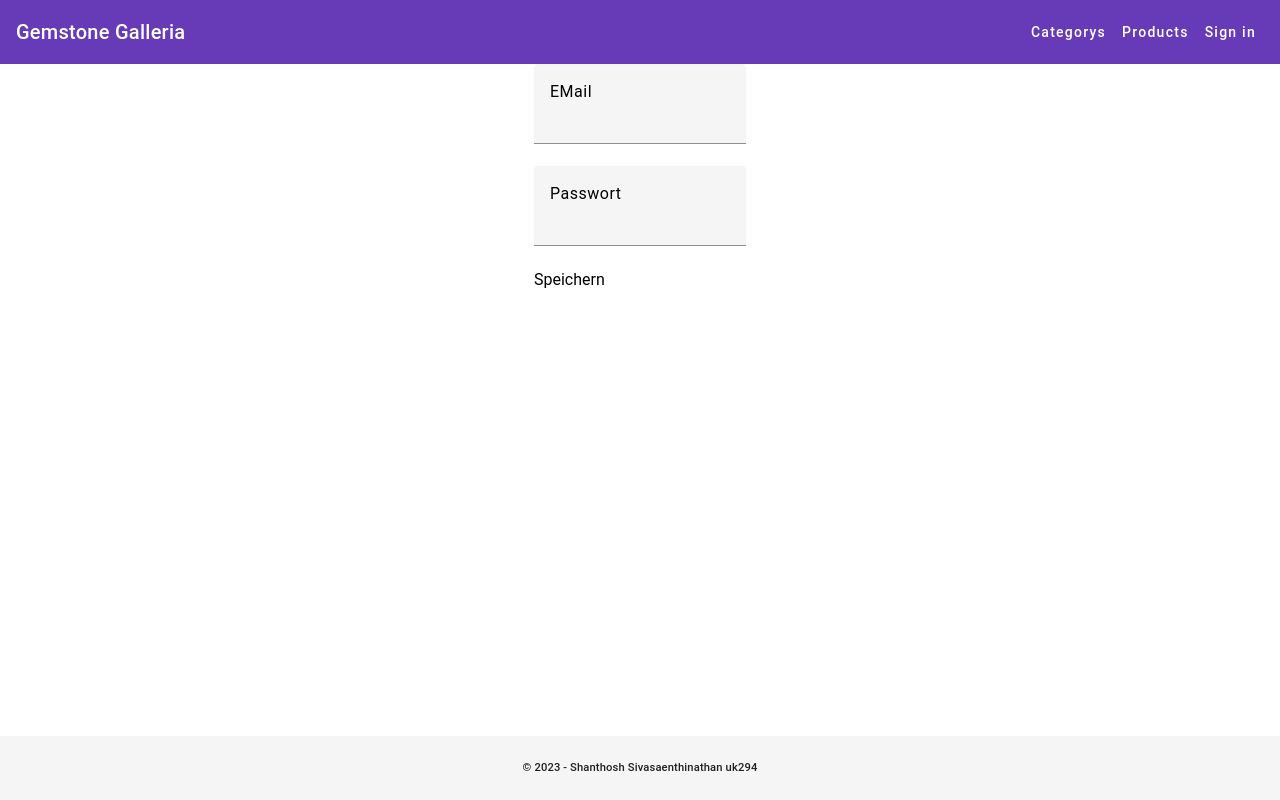
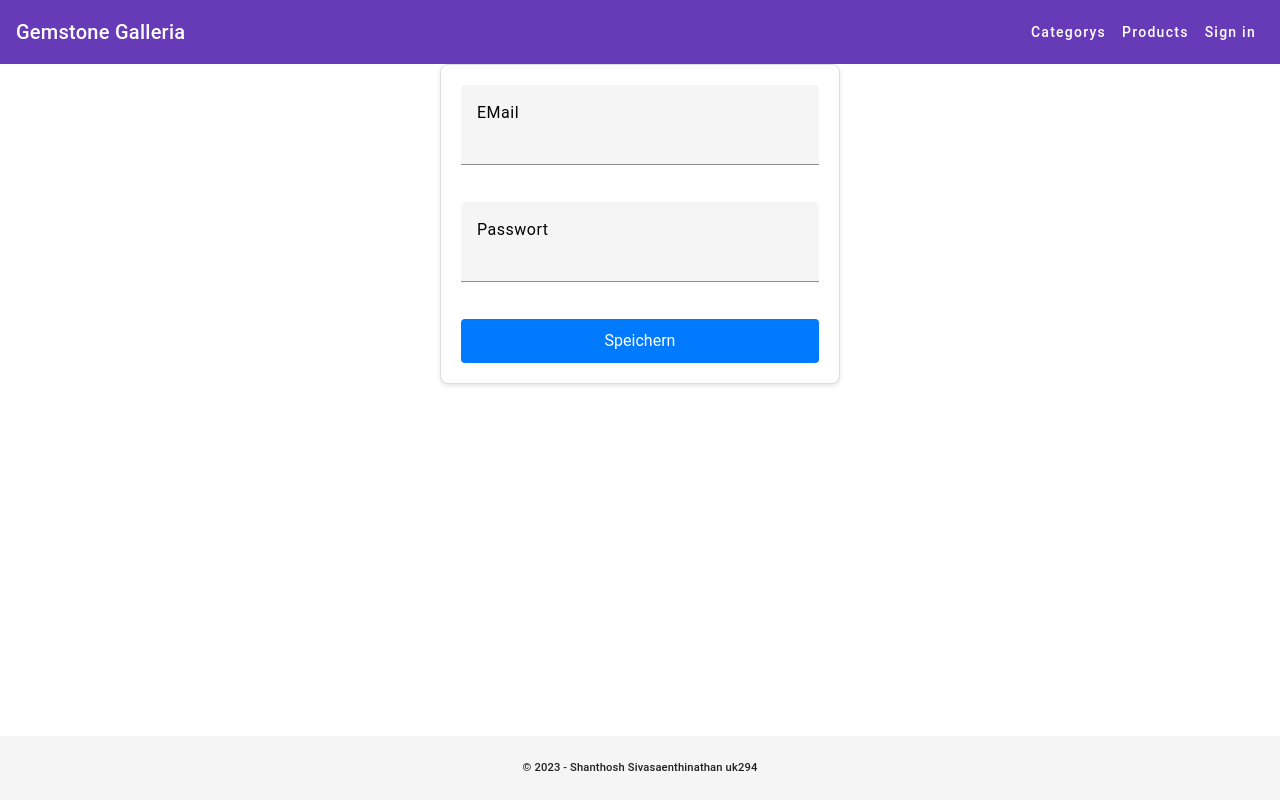
Before and after one commit to shanthosh04/UEK294_Frontend_LB, an Angular app: page /auth/login in a window 1280 px wide. Built offline with nearby package versions, Linux system fonts and the light colour scheme.

Commit message:
implemtens css login

```diff
--- a/src/app/pages/auth/login/login.component.scss
+++ b/src/app/pages/auth/login/login.component.scss
@@ -1,15 +1,28 @@
-mat-card {
+.login-wrapper {
   max-width: 400px;
-  margin: 2em auto;
-  text-align: center;
+  margin: auto;
+  padding: 20px;
+  border: 1px solid #ddd;
+  border-radius: 8px;
+  box-shadow: 0 2px 4px rgba(0, 0, 0, 0.1);
+  background-color: #ffffff;
 }
 
 mat-form-field {
-  display: block;
+  width: 100%;
+  margin-bottom: 15px;
 }
 
-.login-wrapper {
-  display: flex;
-  justify-content: center;
-  align-content: center;
+button {
+  width: 100%;
+  padding: 10px 0;
+  background-color: #007bff;
+  color: white;
+  border: none;
+  border-radius: 4px;
+  cursor: pointer;
 }
+
+button:hover {
+  background-color: #0056b3;
+}
--- a/src/app/pages/auth/register/register.component.scss
+++ b/src/app/pages/auth/register/register.component.scss
@@ -1,18 +1,28 @@
-.form-box {
-  display: flex;
-  flex-direction: column;
-  align-items: center;
-  width: 100%;
+.login-wrapper {
+  max-width: 400px;
+  margin: auto;
+  padding: 20px;
+  border: 1px solid #ddd;
+  border-radius: 8px;
+  box-shadow: 0 2px 4px rgba(0, 0, 0, 0.1);
+  background-color: #ffffff;
 }
 
-.form-box mat-form-field,
-.form-box button {
-  max-width: 400px;
+mat-form-field {
   width: 100%;
   margin-bottom: 15px;
 }
 
-.form-box button {
-  padding: 10px;
-  box-sizing: border-box;
+button {
+  width: 100%;
+  padding: 10px 0;
+  background-color: #007bff;
+  color: white;
+  border: none;
+  border-radius: 4px;
+  cursor: pointer;
 }
+
+button:hover {
+  background-color: #0056b3;
+}
```
Also changed, not shown: src/app/pages/category/category.module.ts (+7 -1 lines), src/app/pages/category/category-modify/category-modify.component.ts (line endings or trailing spaces).
